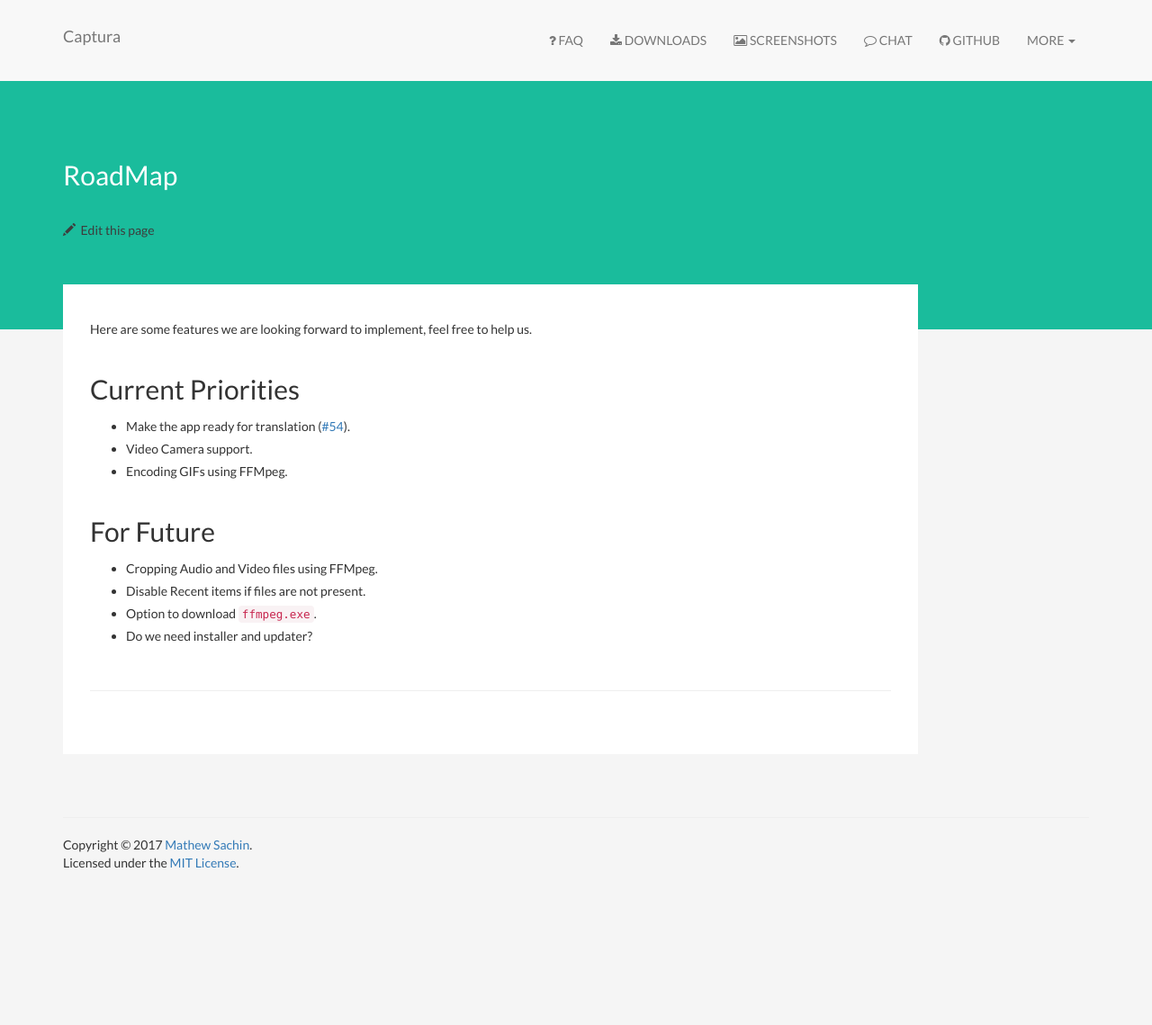
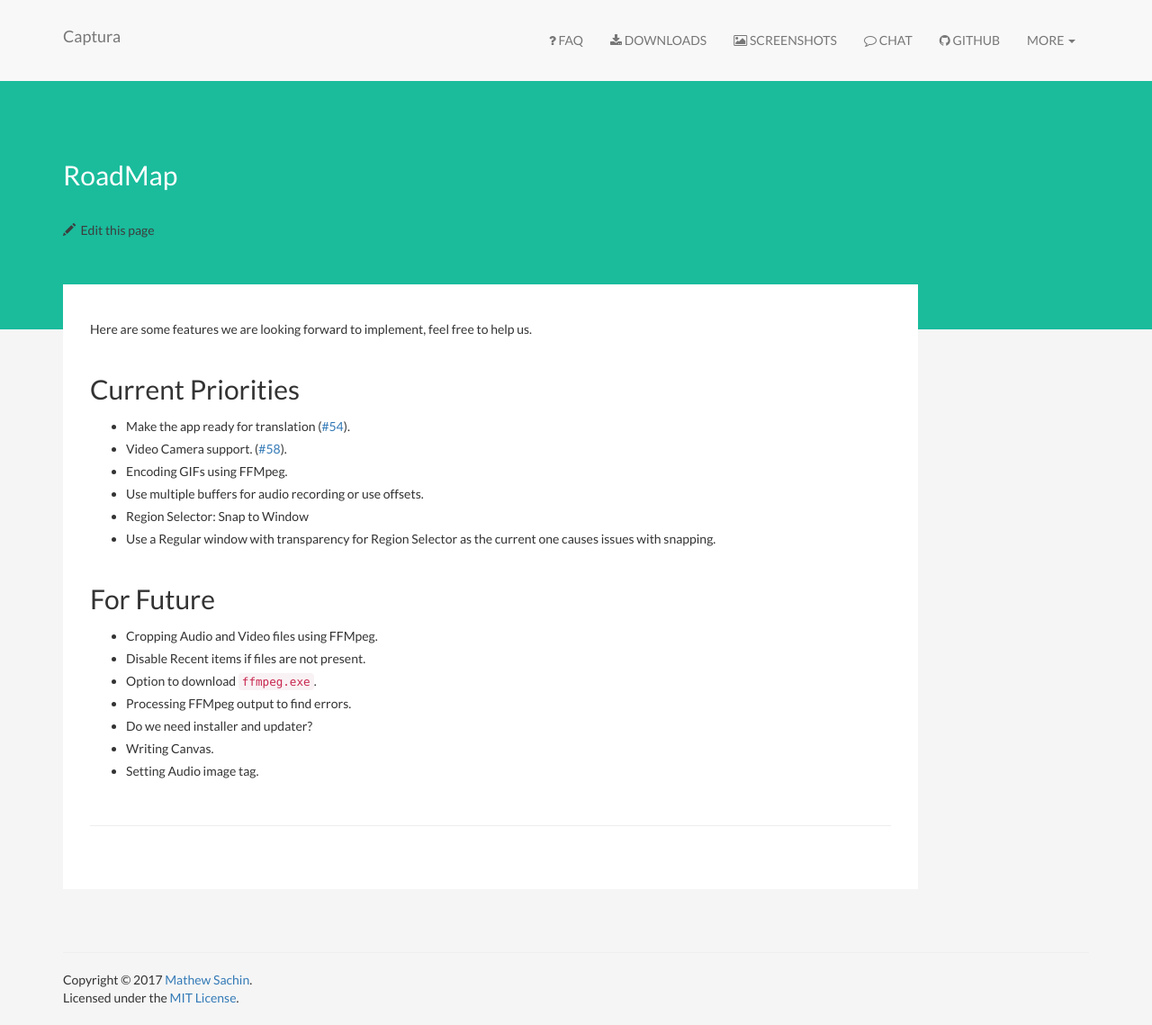
Before and after one commit to MathewSachin/Captura, a Jekyll site: the page built from RoadMap.md, in a window 1280 px wide. Shown: the whole page at 90% size. Built offline with Jekyll 4.4.1, drawn with Linux system fonts in a browser that asks for light colours; nearby versions of some CDN libraries; comment, search, counter and statistics services are not loaded; before the commit the page ends 989 px from its top, so only the background shows below that.

Commit message:
update RoadMap

```diff
--- a/RoadMap.md
+++ b/RoadMap.md
@@ -8,11 +8,17 @@
 
 ## Current Priorities
 - Make the app ready for translation ([#54](https://github.com/MathewSachin/Captura/pull/54)).
-- Video Camera support.
+- Video Camera support. ([#58](https://github.com/MathewSachin/Captura/pull/58)).
 - Encoding GIFs using FFMpeg.
+- Use multiple buffers for audio recording or use offsets.
+- Region Selector: Snap to Window
+- Use a Regular window with transparency for Region Selector as the current one causes issues with snapping.
 
 ## For Future
 - Cropping Audio and Video files using FFMpeg.
 - Disable Recent items if files are not present.
 - Option to download `ffmpeg.exe`.
+- Processing FFMpeg output to find errors.
 - Do we need installer and updater?
+- Writing Canvas.
+- Setting Audio image tag.
```
